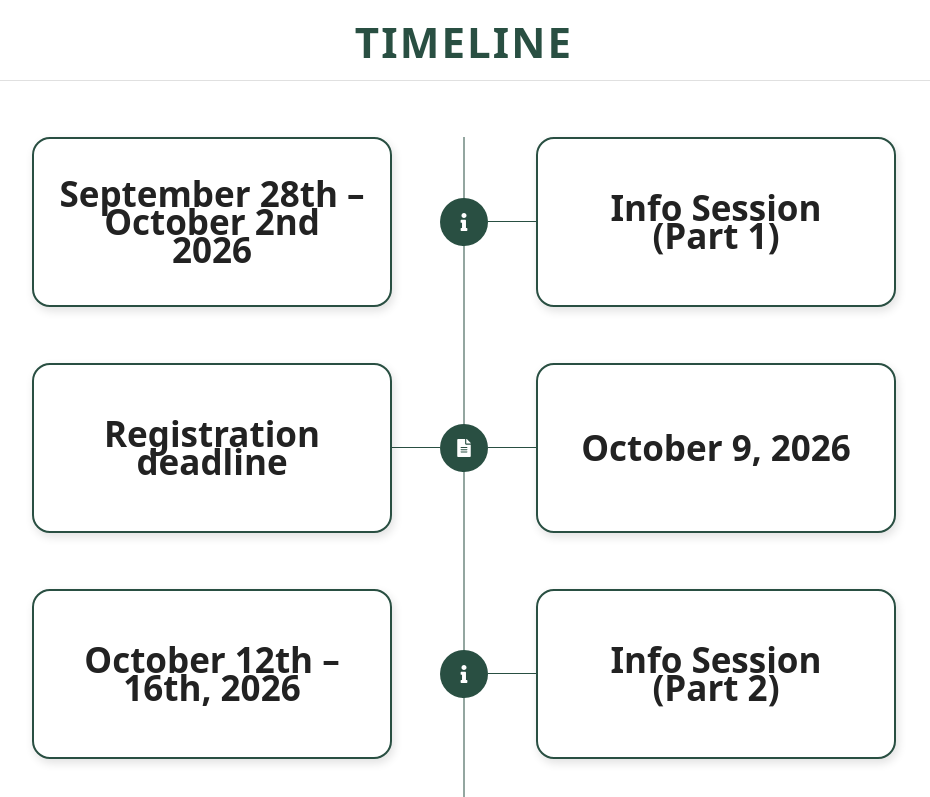
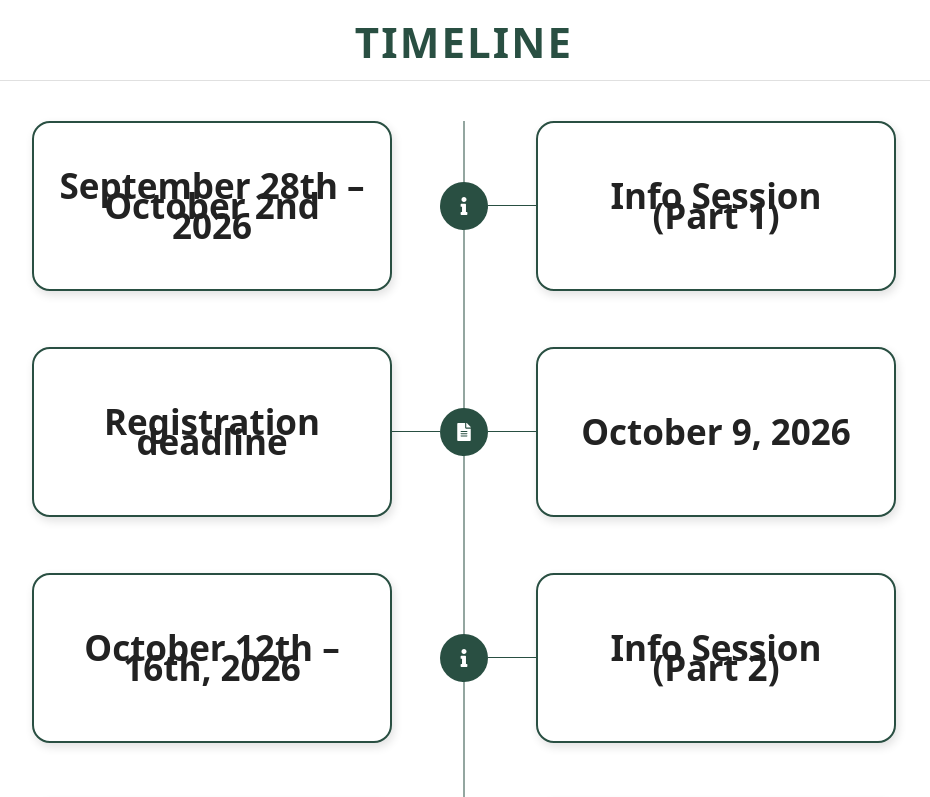
Before and after one commit to AbrarAhmed111/begreenheros, a React (Vite) app: page /itsc in a window 1280 px wide. Shown: the part 2840-3637 px from the top of the page, without its empty margins (301-1231 px from the left). Built offline with nearby package versions, Linux system fonts and the light colour scheme.

Commit message:
Update Itsc.tsx

```diff
--- a/src/pages/Itsc.tsx
+++ b/src/pages/Itsc.tsx
@@ -145,7 +145,7 @@
 
 function TimelineCard({ children }: { children: ReactNode }) {
     return (
-        <div className="relative z-10 box-border flex w-full max-w-[min(100%,300px)] min-h-[88px] items-center justify-center rounded-[18px] border-2 border-dull-green bg-white px-4 py-4 text-center text-sm font-semibold leading-snug text-body shadow-[2px_4px_10px_rgba(0,0,0,0.12)] sm:max-w-[320px] sm:min-h-[96px] sm:text-base md:max-w-[340px] md:text-lg lg:min-h-[170px] lg:w-[360px] lg:max-w-none lg:shrink-0 lg:px-4 lg:py-4 lg:text-[35px]">
+        <div className="relative z-10 box-border flex w-full min-h-0 items-center justify-center rounded-full border-2 border-dull-green bg-white px-4 py-2.5 text-center text-xs font-semibold leading-snug text-body shadow-[2px_4px_10px_rgba(0,0,0,0.12)] sm:text-sm lg:min-h-[170px] lg:w-[360px] lg:max-w-none lg:shrink-0 lg:rounded-[18px] lg:px-4 lg:py-4 lg:text-[35px]">
             {children}
         </div>
     );
@@ -174,19 +174,37 @@
     connectLeft: boolean;
 }) {
     return (
-        <article className="relative flex flex-col items-center gap-3 sm:gap-4 lg:grid lg:grid-cols-[1fr_auto_1fr] lg:items-center lg:gap-0">
-            <div className="flex w-full flex-col items-center lg:flex-row lg:justify-end">
+        <article className="relative">
+            <div className="flex items-center lg:hidden">
+                <div className="relative z-10 flex w-10 shrink-0 justify-center">
+                    <div className="flex h-9 w-9 items-center justify-center rounded-full bg-dull-green text-sm text-white">
+                        <Icon aria-hidden="true" />
+                    </div>
+                </div>
+                <span
+                    aria-hidden="true"
+                    className="h-px w-3 shrink-0 bg-dull-green"
+                />
+                <div className="flex min-w-0 flex-1 flex-col gap-2">
+                    <TimelineCard>{left}</TimelineCard>
+                    <TimelineCard>{right}</TimelineCard>
+                </div>
+            </div>
+
+            <div className="hidden lg:grid lg:grid-cols-[1fr_auto_1fr] lg:items-center">
+                <div className="flex items-center justify-end">
                     <TimelineCard>{left}</TimelineCard>
                     <TimelineConnector visible={connectLeft} />
                 </div>
 
-            <div className="relative z-10 flex h-10 w-10 shrink-0 items-center justify-center rounded-full bg-dull-green text-base text-white sm:h-11 sm:w-11 sm:text-lg lg:h-12 lg:w-12">
+                <div className="relative z-10 flex h-12 w-12 shrink-0 items-center justify-center rounded-full bg-dull-green text-lg text-white">
                     <Icon aria-hidden="true" />
                 </div>
 
-            <div className="flex w-full flex-col items-center lg:flex-row lg:justify-start">
+                <div className="flex items-center justify-start">
                     <TimelineConnector />
                     <TimelineCard>{right}</TimelineCard>
+                </div>
             </div>
         </article>
     );
@@ -325,11 +343,16 @@
                     TIMELINE
                 </h2>
                 <hr className="mx-auto mt-6 max-w-5xl border-t border-soft-border" />
-                <div className="relative mx-auto mt-8 max-w-6xl space-y-8 sm:mt-10 sm:space-y-10 lg:mt-10 lg:space-y-14">
+                <div className="relative mx-auto mt-8 max-w-6xl sm:mt-10 lg:mt-10">
                     <span
                         aria-hidden="true"
-                        className="absolute bottom-0 left-1/2 top-0 w-px -translate-x-1/2 bg-dull-green"
+                        className="absolute bottom-0 left-5 top-0 w-px -translate-x-1/2 bg-dull-green lg:hidden"
                     />
+                    <span
+                        aria-hidden="true"
+                        className="absolute bottom-0 left-1/2 top-0 hidden w-px -translate-x-1/2 bg-dull-green lg:block"
+                    />
+                    <div className="flex flex-col gap-8 lg:gap-14">
                         {timeline.map(({ id, ...item }, index) => (
                             <TimelineRow
                                 key={id}
@@ -337,6 +360,7 @@
                                 connectLeft={index % 2 === 1}
                             />
                         ))}
+                    </div>
                 </div>
             </div>
 
```
Lines whose indentation alone changed are shown as unchanged.
